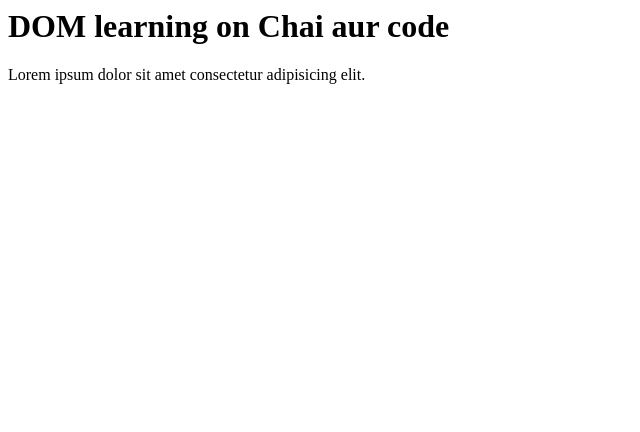
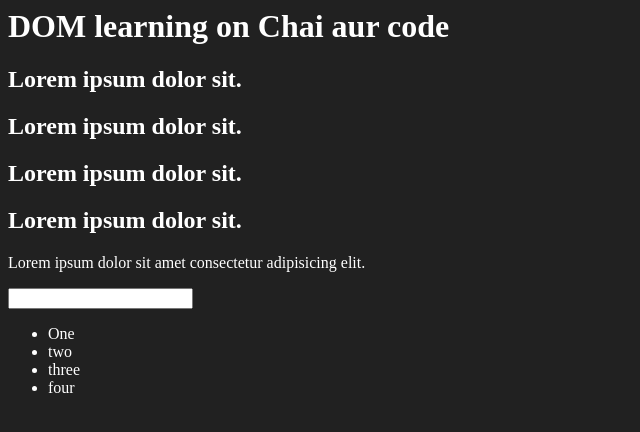
Before and after one commit to shivlloyd/Learn_Javascript, a plain HTML site: page 06_dom/one.html in a window 1280 px wide. Shown: the whole page, without its empty margins (0-640 px from the left). Drawn offline with Linux system fonts and the light colour scheme.

Commit message:
All DOM selectors NodeList and HTMLCollection

```diff
--- a/06_dom/one.html
+++ b/06_dom/one.html
@@ -2,11 +2,32 @@
   <head>
     <meta charset="UTF-8" />
     <title>DOM learning</title>
+    <style>
+      .bg-black {
+        background-color: #212121;
+        color: #fff;
+      }
+    </style>
   </head>
-  <body>
-    <div class="bg-black">
-      <h1 class="heading">DOM learning on Chai aur code</h1>
+  <body class="bg-black">
+    <div>
+      <h1 id="title" class="heading">
+        DOM learning on Chai aur code
+        <span style="display: none">test text</span>
+      </h1>
+      <h2>Lorem ipsum dolor sit.</h2>
+      <h2>Lorem ipsum dolor sit.</h2>
+      <h2>Lorem ipsum dolor sit.</h2>
+      <h2>Lorem ipsum dolor sit.</h2>
       <p>Lorem ipsum dolor sit amet consectetur adipisicing elit.</p>
+      <input type="password" name="" id="" />
+
+      <ul>
+        <li class="list-item">One</li>
+        <li class="list-item">two</li>
+        <li class="list-item">three</li>
+        <li class="list-item">four</li>
+      </ul>
     </div>
   </body>
 </html>
```
Also changed, not shown: 1 other file.
